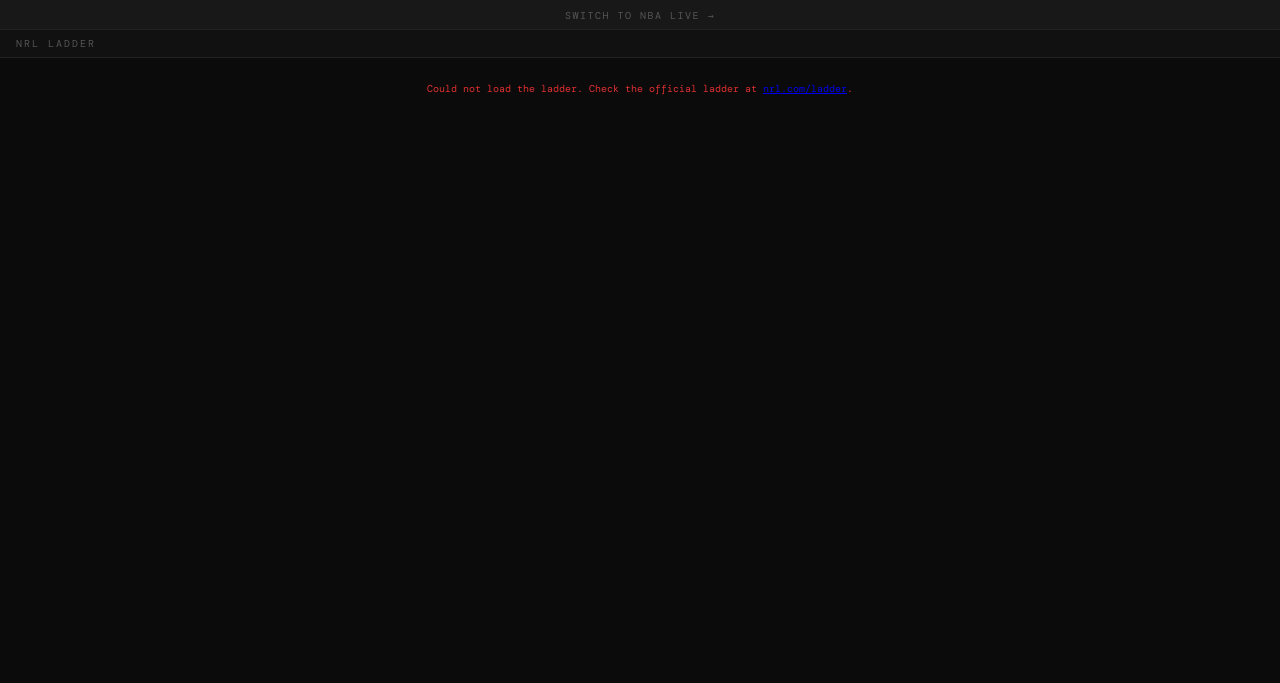
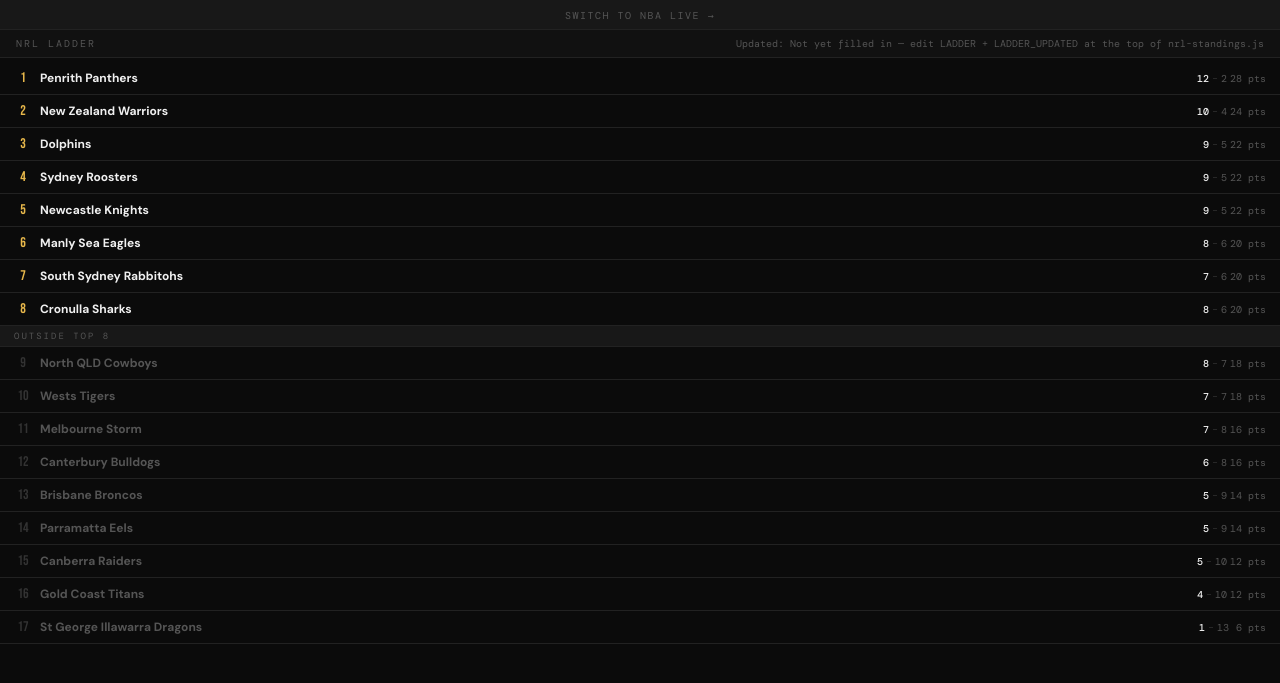
Before and after one commit to boony-mjb/nba-stats-pwa, a Flask app: page /nrl/standings in a window 1280 px wide. Shown: the part 87-770 px from the top of the page. Run offline with Flask 3, Linux system fonts and the light colour scheme.

Commit message:
added team logos for nrl and nba and fixed team/standings page for nrl

```diff
--- a/app.py
+++ b/app.py
@@ -34,8 +34,7 @@ def nrl_teams():
 
 @app.route('/nrl/standings')
 def nrl_standings():
-    api_key = os.getenv('SPORTS_DB_KEY', '')
-    return render_template('nrl_standings.html', api_key=api_key, active_page='standings')
+    return render_template('nrl_standings.html', active_page='standings')
 
 @app.route('/nrl/rules')
 def nrl_rules():
--- a/static/js/nrl-standings.js
+++ b/static/js/nrl-standings.js
@@ -1,59 +1,63 @@
-const BASE = `https://www.thesportsdb.com/api/v1/json/${API_KEY}`;
-const NRL_ID = '4416';
+// MANUAL NRL LADDER — update this weekly from https://www.nrl.com/ladder/
+//
+// Unlike the NBA Playoffs page (final, settled standings), the NRL season is
+// live and TheSportsDB's free API doesn't return ladder data for rugby league
+// (lookuptable.php is documented as soccer-leagues-only). So instead of
+// guessing or showing a broken "live" feed, this ladder is edited by hand —
+// same approach as the hardcoded EAST/WEST arrays in playoffs.js.
+//
+// HOW TO UPDATE: each row is { rank, name, w (wins), l (losses), pts }.
+// Competition points = 2 per win, 1 per draw. Just re-type the numbers after
+// each round and re-order the array — no other code needs to change.
 
-// NRL is mid-season, so unlike the NBA Playoffs page (final, hardcoded standings),
-// this pulls the live ladder from the API rather than hardcoding numbers that go stale.
-async function loadStandings() {
+const LADDER = [
+  { rank: 1,  name: 'Penrith Panthers',            w: 12, l: 2,  pts: 28 },
+  { rank: 2,  name: 'New Zealand Warriors',        w: 10, l: 4,  pts: 24 },
+  { rank: 3,  name: 'Dolphins',                    w: 9,  l: 5,  pts: 22 },
+  { rank: 4,  name: 'Sydney Roosters',             w: 9,  l: 5,  pts: 22 },
+  { rank: 5,  name: 'Newcastle Knights',           w: 9,  l: 5,  pts: 22 },
+  { rank: 6,  name: 'Manly Sea Eagles',            w: 8,  l: 6,  pts: 20 },
+  { rank: 7,  name: 'South Sydney Rabbitohs',      w: 7,  l: 6,  pts: 20 },
+  { rank: 8,  name: 'Cronulla Sharks',             w: 8,  l: 6,  pts: 20 },
+  { rank: 9,  name: 'North QLD Cowboys',           w: 8,  l: 7,  pts: 18 },
+  { rank: 10, name: 'Wests Tigers',                w: 7,  l: 7,  pts: 18 },
+  { rank: 11, name: 'Melbourne Storm',             w: 7,  l: 8,  pts: 16 },
+  { rank: 12, name: 'Canterbury Bulldogs',         w: 6,  l: 8,  pts: 16 },
+  { rank: 13, name: 'Brisbane Broncos',            w: 5,  l: 9,  pts: 14 },
+  { rank: 14, name: 'Parramatta Eels',             w: 5,  l: 9,  pts: 14 },
+  { rank: 15, name: 'Canberra Raiders',            w: 5,  l: 10, pts: 12 },
+  { rank: 16, name: 'Gold Coast Titans',           w: 4,  l: 10, pts: 12 },
+  { rank: 17, name: 'St George Illawarra Dragons', w: 1,  l: 13, pts: 6 },
+];
+
+const LADDER_UPDATED = 'Not yet filled in — edit LADDER + LADDER_UPDATED at the top of nrl-standings.js';
+
+function renderLadder() {
   const list = document.getElementById('nrl-standings-list');
   const seasonLabel = document.getElementById('nrl-season-label');
 
-  try {
-    // Note: TheSportsDB's optional &s=season param on lookuptable.php only works
-    // for featured soccer leagues. For NRL we have to omit it and take whatever
-    // "current" table the API hands back.
-    const res = await fetch(`${BASE}/lookuptable.php?l=${NRL_ID}`);
-    const data = await res.json();
-    const table = data.table || [];
+  seasonLabel.textContent = `Updated: ${LADDER_UPDATED}`;
 
-    if (!table.length) {
-      list.innerHTML = `
-        <div class="no-games">
-          TheSportsDB's free API doesn't provide a live NRL ladder<br/>
-          (league tables are limited to soccer on the free tier).<br/>
-          Check the official ladder at
-          <a href="https://www.nrl.com/ladder/" target="_blank" rel="noopener">nrl.com/ladder</a>.
-        </div>`;
-      return;
-    }
+  const sorted = [...LADDER].sort((a, b) => a.rank - b.rank);
 
-    seasonLabel.textContent = table[0].strSeason || '';
-
-    list.innerHTML = '<div class="standings-table">' + table.map(t => {
-      const rank = parseInt(t.intRank, 10);
-      const style = rank <= 8 ? 'seed-in' : 'seed-out';
+  list.innerHTML = '<div class="standings-table">' + sorted.map(t => {
+    const style = t.rank <= 8 ? 'seed-in' : 'seed-out';
     return `
-        ${rank === 9 ? '<div class="divider-line out"><span>Outside Top 8</span></div>' : ''}
-        <div class="standing-row ${rank <= 8 ? 'playoff' : 'out'}">
-          <div class="seed-badge ${style}">${t.intRank}</div>
+      ${t.rank === 9 ? '<div class="divider-line out"><span>Outside Top 8</span></div>' : ''}
+      <div class="standing-row ${t.rank <= 8 ? 'playoff' : 'out'}">
+        <div class="seed-badge ${style}">${t.rank}</div>
         <div class="standing-team">
-            <div class="team-name">${t.strTeam}</div>
+          <div class="team-name">${t.name}</div>
         </div>
         <div class="standing-stats">
-            <span class="stat-w">${t.intWin}</span>
+          <span class="stat-w">${t.w}</span>
           <span class="stat-sep">–</span>
-            <span class="stat-l">${t.intLoss}</span>
-            <span class="stat-pct">${t.intPoints} pts</span>
+          <span class="stat-l">${t.l}</span>
+          <span class="stat-pct">${t.pts} pts</span>
         </div>
       </div>
     `;
   }).join('') + '</div>';
-  } catch (e) {
-    list.innerHTML = `
-      <div class="error">
-        Could not load the ladder. Check the official ladder at
-        <a href="https://www.nrl.com/ladder/" target="_blank" rel="noopener">nrl.com/ladder</a>.
-      </div>`;
-  }
 }
 
-document.addEventListener('DOMContentLoaded', loadStandings);
+document.addEventListener('DOMContentLoaded', renderLadder);
--- a/templates/nrl_standings.html
+++ b/templates/nrl_standings.html
@@ -20,7 +20,6 @@
 
   <div id="nrl-standings-list"><div class="loading">Loading...</div></div>
 
-  <script>const API_KEY = "{{ api_key }}";</script>
   <script src="{{ url_for('static', filename='js/nrl-standings.js') }}"></script>
 </body>
 </html>
```
Also changed, not shown: static/js/NRL.js (+4 -4 lines), static/js/main.js (+6 -6 lines), static/js/nrl-teams.js (+14 -4 lines). Lines whose indentation alone changed are shown as unchanged.
